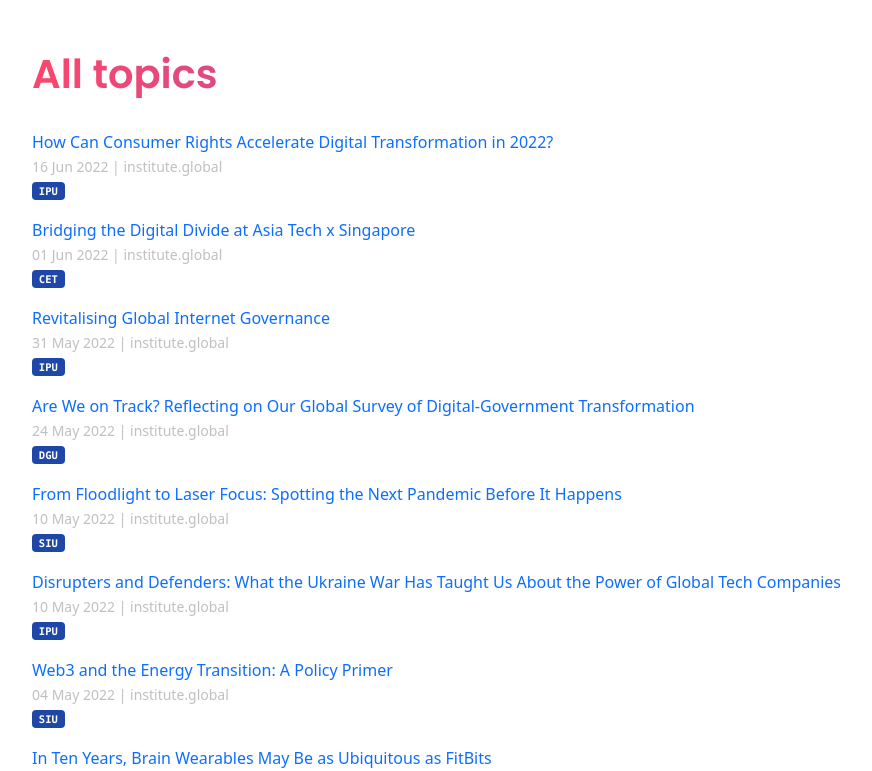
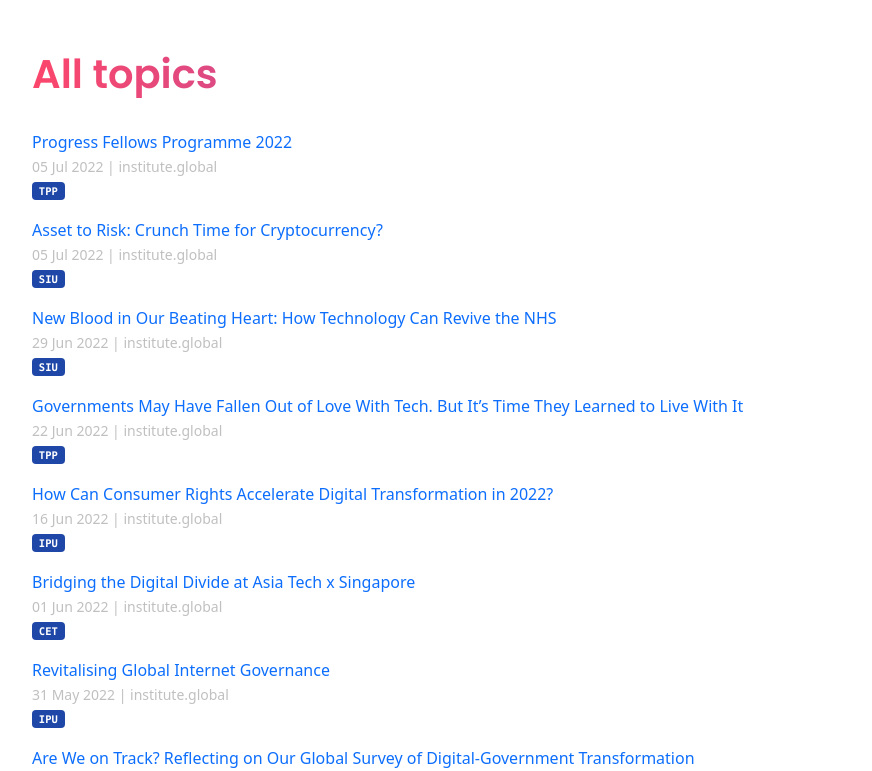
Before and after one commit to techpolicyio/techpolicyio.github.io, a Jekyll site: the page built from pages/home.md, in a window 1280 px wide and 900 px high, scrolled down 764 px, cut to the strip 129-900 px from the top of the window. Shown: the whole strip, without its empty margins (50-922 px from the left). Built offline with Jekyll 4.4.1, drawn with Linux system fonts in a browser that asks for light colours.

Commit message:
Update links.yml

```diff
--- a/_data/links.yml
+++ b/_data/links.yml
@@ -1428,3 +1428,19 @@
   url: https://institute.global/policy/how-can-consumer-rights-accelerate-digital-transformation-2022
   date: 2022-06-16
   unit: ipu
+- title: "Governments May Have Fallen Out of Love With Tech. But It’s Time They Learned to Live With It"
+  url: https://institute.global/policy/governments-may-have-fallen-out-love-tech-its-time-they-learned-live-it
+  date: 2022-06-22
+  unit: TPP
+- title: "New Blood in Our Beating Heart: How Technology Can Revive the NHS"
+  url: https://institute.global/policy/new-blood-our-beating-heart-how-technology-can-revive-nhs
+  date: 2022-06-29
+  unit: siu
+- title: "Progress Fellows Programme 2022"
+  url: https://institute.global/policy/progress-fellows-programme-2022
+  date: 2022-07-05
+  unit: TPP
+- title: "Asset to Risk: Crunch Time for Cryptocurrency?"
+  url: https://institute.global/policy/asset-risk-crunch-time-cryptocurrency
+  date: 2022-07-05
+  unit: siu
```
